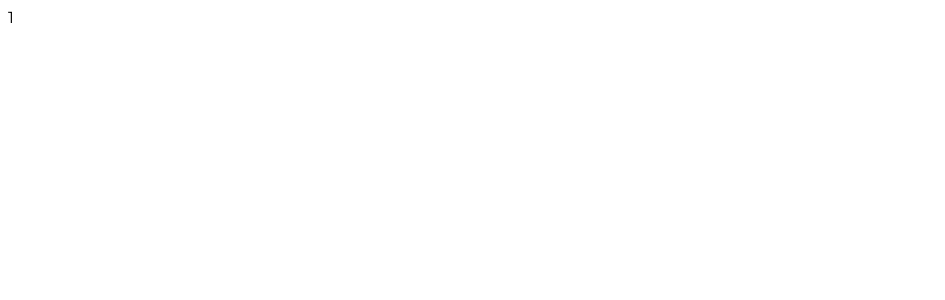
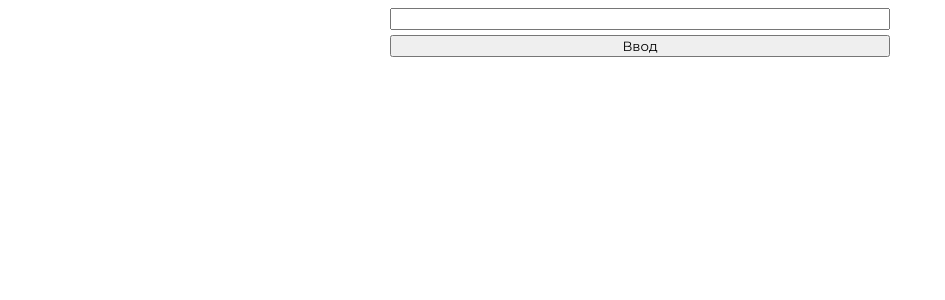
Before and after one commit to dhsoul13/React-_hooks_enducation, a React (Create React App) app: page / in a window 1280 px wide. Shown: the top 300 px of the page, without its empty margins (0-945 px from the left). Built offline with nearby package versions, Linux system fonts and the light colour scheme.

Commit message:
end enducation

```diff
--- a/src/App.jsx
+++ b/src/App.jsx
@@ -1,29 +1,15 @@
 import React, { useContext } from 'react';
-import UseCallback from './components/page/useCallback';
-import UseContext from './components/page/useContext';
-import UseEffectPage from './components/page/useEffect';
-import UseMemo from './components/page/useMemo';
-import UseRef from './components/page/useRef';
-import UseStatePage from './components/page/useStatePage';
-import AlertHoc from './components/page/useContext/HOC';
-import UseReducerHoc, { UseReducerContext } from './components/page/useReducer';
+import FunctionReducer from './main/FuctionReducer/Index.jsx';
+import MainPage from './main/index.jsx';
 
 function App() {
-  const info = useContext(UseReducerContext);
-
-  console.log(info);
   return (
-    <AlertHoc>
-      <div className="App">
-        <header className="App-header">
-          {/* <UseStatePage /> */}
-          {/* <UseEffectPage /> */}
-          {/* <UseRef /> */}
-          {/* <UseMemo /> */}
-          {/* <UseContext /> */}1
-        </header>
-      </div>
-    </AlertHoc>
+    <div className="App">
+      <FunctionReducer>
+        {' '}
+        <MainPage />
+      </FunctionReducer>
+    </div>
   );
 }
 
--- a/src/assets/style.css
+++ b/src/assets/style.css
@@ -1,3 +1,4 @@
 * {
   font-family: 'Montserrat', sans-serif;
+  box-sizing: border-box;
 }
--- a/src/components/page/useReducer/index.jsx
+++ b/src/components/page/useReducer/index.jsx
@@ -1,6 +1,6 @@
-import React, { useReducer } from 'react';
+import React, { useContext, useReducer } from 'react';
 
-export const UseReducerContext = React.createContext();
+const UseReducerContext = React.createContext();
 
 const UseReducerHoc = ({ children }) => {
   const [state, dispatch] = useReducer(
--- a/src/index.jsx
+++ b/src/index.jsx
@@ -2,11 +2,10 @@ import React from 'react';
 import ReactDOM from 'react-dom/client';
 import App from './App';
 import './assets/style.css';
-import UseReducerHoc from './components/page/useReducer';
 
 const root = ReactDOM.createRoot(document.getElementById('root'));
 root.render(
-  <UseReducerHoc>
+  <>
     <App />
-  </UseReducerHoc>
+  </>
 );
--- /dev/null
+++ b/src/main/ButtonAdd/index.jsx
@@ -0,0 +1,21 @@
+import React from 'react';
+
+const ButtonComponent = ({ type = 'add', add }) => {
+  return (
+    <button
+      style={{
+        width: `100%`,
+      }}
+      onClick={() => {
+        if (type === 'add') {
+          add.addFun(add.value);
+          add.deleteInput('');
+        }
+      }}
+    >
+      Ввод
+    </button>
+  );
+};
+
+export default ButtonComponent;
--- /dev/null
+++ b/src/main/FuctionReducer/Index.jsx
@@ -0,0 +1,60 @@
+import React, { useContext, useReducer } from 'react';
+import { useWriteText } from '../useWriteText';
+
+const FunctionReducerContext = React.createContext();
+
+export const useDates = () => {
+  return useContext(FunctionReducerContext);
+};
+
+const FunctionReducer = ({ children }) => {
+  const [state, dispatch] = useReducer(
+    (state, action) => {
+      switch (action.type) {
+        case 'add':
+          return {
+            ...state,
+            data: action.data,
+          };
+        case 'update':
+          return {
+            ...state,
+            data: action.data,
+          };
+        default: {
+          return state;
+        }
+      }
+    },
+    {
+      data: [],
+    }
+  );
+
+  const add = (data) => {
+    return dispatch({ type: 'add', data });
+  };
+
+  const update = () => {
+    const data = localStorage.getItem('data')
+      ? localStorage.getItem('data').split(',')
+      : [];
+    return dispatch({
+      type: 'update',
+      data,
+    });
+  };
+  return (
+    <FunctionReducerContext.Provider
+      value={{
+        data: state.data,
+        add,
+        update,
+      }}
+    >
+      {children}
+    </FunctionReducerContext.Provider>
+  );
+};
+
+export default FunctionReducer;
--- /dev/null
+++ b/src/main/InputAdd/index.jsx
@@ -0,0 +1,20 @@
+import React from 'react';
+
+const InputComponent = ({ value, setText }) => {
+  return (
+    <>
+      <input
+        type={'text'}
+        style={{
+          width: `100%`,
+        }}
+        value={value}
+        onChange={(e) => {
+          setText(e.target.value);
+        }}
+      />
+    </>
+  );
+};
+
+export default InputComponent;
--- /dev/null
+++ b/src/main/ViewComponent/index.jsx
@@ -0,0 +1,18 @@
+import React from 'react';
+import { useDates } from '../FuctionReducer/Index';
+
+const ViewComponent = () => {
+  const data = useDates();
+
+  return (
+    <pre>
+      {data.data.map((el, index) => (
+        <div key={index}>
+          {JSON.stringify({ index: index + 1, data: el }, null, 3)}
+        </div>
+      ))}
+    </pre>
+  );
+};
+
+export default React.memo(ViewComponent);
--- /dev/null
+++ b/src/main/index.jsx
@@ -0,0 +1,80 @@
+import React, { useEffect, useState } from 'react';
+
+import ButtonComponent from './ButtonAdd';
+import { useDates } from './FuctionReducer/Index';
+import InputComponent from './InputAdd';
+import { useWriteText } from './useWriteText';
+import ViewComponent from './ViewComponent';
+
+const MainPage = () => {
+  const date = useDates();
+
+  const { state, addText, setState, updateText } = useWriteText();
+
+  const [text, setText] = useState('');
+
+  useEffect(() => {
+    date.update();
+    updateText();
+  }, []);
+
+  useEffect(() => {
+    console.log(state);
+    date.add(state);
+    localStorage.setItem('data', state);
+  }, [state]);
+
+  return (
+    <div
+      style={{
+        width: `100%`,
+        display: 'flex',
+        flexDirection: 'column',
+        alignItems: 'center',
+      }}
+    >
+      <div
+        style={{
+          width: `calc(min(500px, 90%))`,
+        }}
+      >
+        <div
+          style={{
+            width: '100%',
+          }}
+        >
+          <InputComponent
+            setText={setText}
+            value={text}
+          />
+        </div>
+
+        <div
+          style={{
+            width: `100%`,
+            margin: '5px 0px',
+          }}
+        >
+          <ButtonComponent
+            type="add"
+            add={{
+              value: text,
+              addFun: addText,
+              deleteInput: setText,
+            }}
+          />
+        </div>
+
+        <div
+          style={{
+            width: `100%`,
+          }}
+        >
+          <ViewComponent />
+        </div>
+      </div>
+    </div>
+  );
+};
+
+export default MainPage;
--- /dev/null
+++ b/src/main/useWriteText/index.jsx
@@ -0,0 +1,33 @@
+import { useState } from 'react';
+
+export const useWriteText = () => {
+  const [state, setState] = useState([]);
+
+  const addText = (name) => {
+    setState((prev) => {
+      const newArray = prev.map((el) => el);
+      newArray.push(name);
+      return newArray;
+    });
+  };
+
+  const updateText = () => {
+    setState(
+      localStorage.getItem('data')
+        ? localStorage.getItem('data').split(',')
+        : []
+    );
+  };
+
+  const remove = (id) => {
+    setState('');
+  };
+
+  return {
+    state,
+    addText,
+    remove,
+    setState,
+    updateText,
+  };
+};
```
Also changed, not shown: src/Hooks/useNameChange/index.jsx (added, +19 -0 lines).
